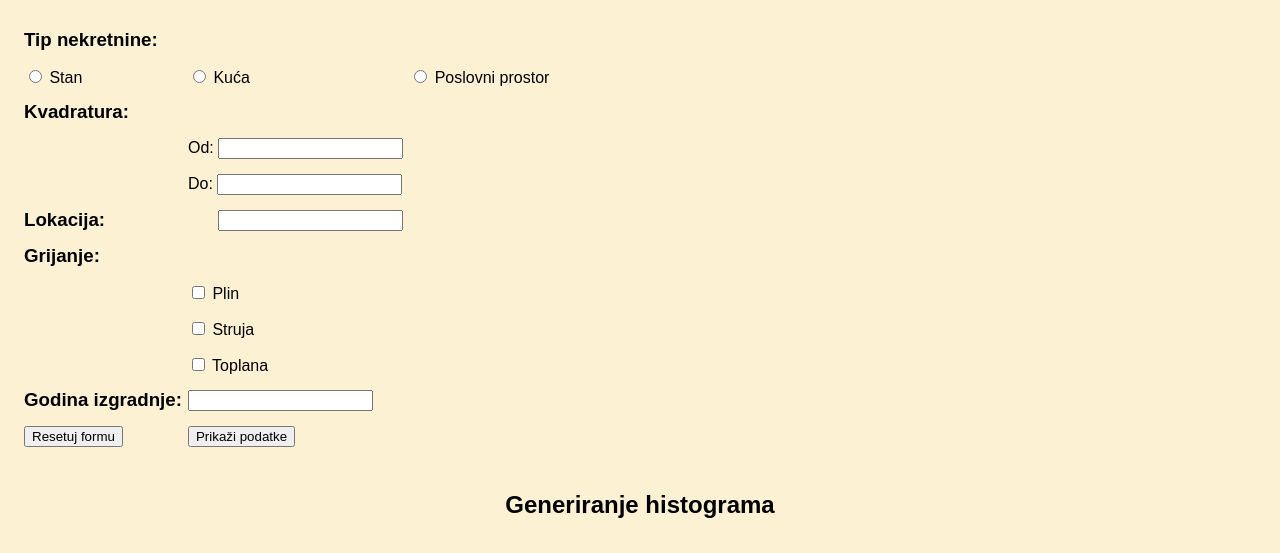
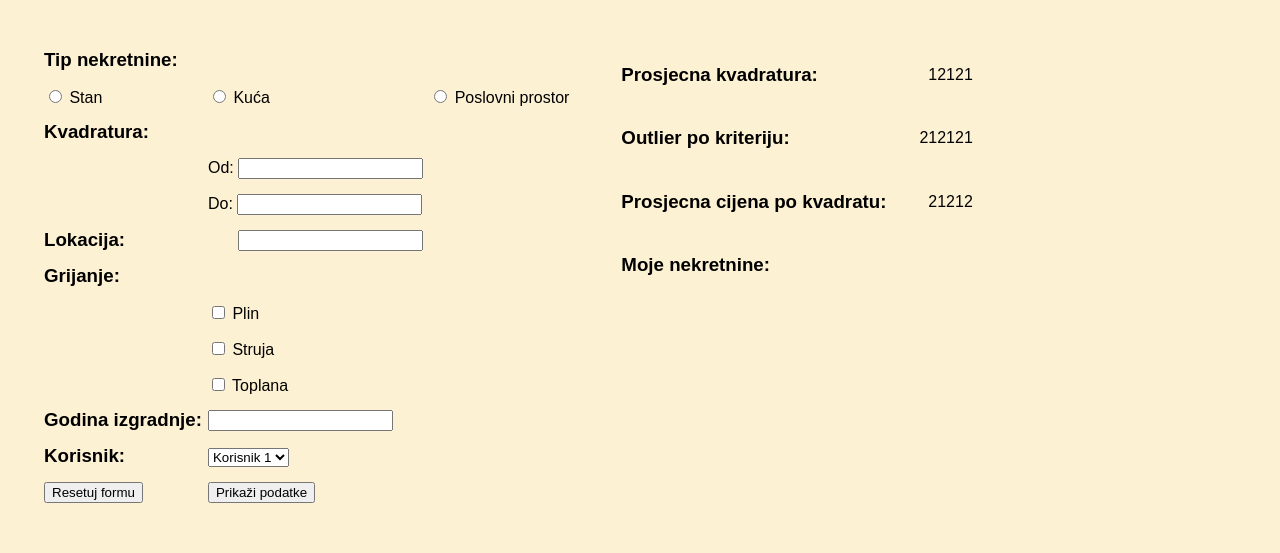
Before and after one commit to imuslic1/Nekretnine, a plain HTML site: page HTML/statistika.html in a window 1280 px wide. Shown: the part 247-800 px from the top of the page. Drawn offline with nearby package versions, Linux system fonts and the light colour scheme.

Commit message:
Added user selection and filtering functionalities

```diff
--- a/CSS/statistika.css
+++ b/CSS/statistika.css
@@ -12,9 +12,26 @@ iframe {
     height: 100%;
 }
 
-#wrapper1, #wrapper2 {
+#global-wrapper {
+    display: flex;
+    flex-direction: column;
+    gap: 40px;
+    justify-content: center;
+    padding: 20px;
+}
+
+#wrapper1 {
     display: grid;
     grid-template-columns: 1fr 1fr 1fr 1fr 1fr 1fr 1fr;
+    grid-template-rows: auto;
+    gap: 40px;
+    justify-content: left;
+    padding: 20px;
+}
+
+#wrapper2 {
+    display: grid;
+    grid-template-columns: 1fr 1fr 1fr 1fr 1fr 1fr;
     grid-template-rows: auto;
     gap: 40px;
     justify-content: left;
@@ -32,6 +49,22 @@ iframe {
 
 #input button, #input-informacije button {
     white-space: nowrap;
+}
+
+#podaci-tabela {
+
+    text-align: left;
+    margin: 0;
+    padding: 5px;
+}
+
+#podaci-tabela td {
+    white-space: nowrap;
+}
+
+.data {
+    padding-left: 30px;
+    text-align: right;
 }
 
 #input td, #input-informacije td {
@@ -71,7 +104,7 @@ iframe {
 
 
 #histo-wrapper {
-    grid-column: span 4;
+    grid-column: span 3;
     grid-row: auto;
 }
 
--- a/HTML/statistika.html
+++ b/HTML/statistika.html
@@ -9,7 +9,7 @@
     <iframe src="meni.html"></iframe>
     <h1 id="naslov">STATISTIKA</h1>
     <h2 id="naslov2">Informacije o nekretninama</h2>
-
+    <div id="global-wrapper">
         <div id="wrapper1">
             <div id="tabela">
                 <table id="input-informacije">
@@ -89,6 +89,15 @@
                     </tr>
 
                     <tr>
+                        <td><h3>Korisnik: </h3></td>
+                        <td>
+                            <select id="izbor-korisnika">
+                                <option value="korisnik-1">Korisnik 1</option>
+                                <option value="korisnik-2">Korisnik 2</option>
+                            </select>
+                        </td>
+
+                    <tr>
                         <td><button type="button" id="reset-1">Resetuj formu</td>
                         <td><button type="button" id="prikazi-podatke">Prikaži podatke</td>
                     </tr>
@@ -96,6 +105,30 @@
 
                 </table>
             </div>
+            <div id="podaci">
+                <table id="podaci-tabela">
+                    <tr>
+                        <td><h3>Prosjecna kvadratura: </h3></td>
+                        <td class="data" id="prosjecna-kvadratura">12121</td>
+                    </tr>
+                    <tr>
+                        <td><h3>Outlier po kriteriju: </h3></td>
+                        <td class="data" id="prosjecna-godina">212121</td>
+                    </tr>
+                    <tr>
+                        <td><h3>Prosjecna cijena po kvadratu: </h3></td>
+                        <td class="data" id="prosjecna-cijena-po-kvadratu">21212</td>
+                    </tr>
+                    <tr>
+                        <td>
+                            <h3>Moje nekretnine: </h3>
+                            <ul id="moje-nekretnine-list"></ul>
+
+                        </td>
+                    </tr>
+                </table>
+            </div>
+
         </div>
 
 
@@ -157,6 +190,8 @@
             </div>
 
         </div>
+    </div>
+
     <script src="../Scripts/SpisakNekretnina.js"></script>
     <script src="../Scripts/StatistikaNekretnina.js"></script>
     <script src="../Scripts/statistika.js"></script>
--- a/Scripts/StatistikaNekretnina.js
+++ b/Scripts/StatistikaNekretnina.js
@@ -49,7 +49,7 @@ function StatistikaNekretnina() {
 
     let mojeNekretnine = function(korisnik) {
         let listaNekretninaSaUpitomOdKorisnika = listaNekretnina.filter(
-            nekretnina => nekretnina.upiti.some(upit => upit.korisnik_id === korisnik.id));
+            nekretnina => nekretnina.upiti.some(upit => upit.korisnik_id === korisnik));
 
         listaNekretninaSaUpitomOdKorisnika.sort((a, b) => {
             return a.upiti.length > b.upiti.length;
@@ -67,7 +67,6 @@ function StatistikaNekretnina() {
                 let brojNekretnina = listaNekretnina.filter(nekretnina => {
                     let cijena = nekretnina.cijena;
                     let datumObjave = parseInt(nekretnina.datum_objave.split('.')[2]);
-                    if(!dodatneOpcije)
                         return (
                             datumObjave >= period.od &&
                             datumObjave < period.do &&
--- a/Scripts/statistika.js
+++ b/Scripts/statistika.js
@@ -257,7 +257,6 @@ function clearFields() {
     document.getElementById("cijena-do").value = "";
     document.getElementById("godina-od").value = "";
     document.getElementById("godina-do").value = "";
-    document.getElementById("godine-od").value = "";
 
     document.getElementById("tip-plin").checked = false;
     document.getElementById("tip-struja").checked = false;
@@ -408,6 +407,20 @@ function drawHistograms(histogram, periodi, rasponiCijena) {
     });
 }
 
+function fillNekretnineByKorisnik() {
+    let selectedKorisnik = document.getElementById("izbor-korisnika").value;
+    let korisnik = selectedKorisnik.split("-")[1].toNomber();
+    const nekretnine = statistikaNekretnina.mojeNekretnine(korisnik);
+    const list = document.getElementById("moje-nekretnine-list");
+    nekretnine.forEach(nekretnina => {
+        const listItem = document.createElement("li");
+        listItem.textContent = nekretnina;
+        list.appendChild(listItem);
+    });
+}
+
+
+
 function showHisto() {
     let periodi = [];
     let rasponiCijena = histogramCijeneData;
```
Lines whose indentation alone changed are shown as unchanged.
